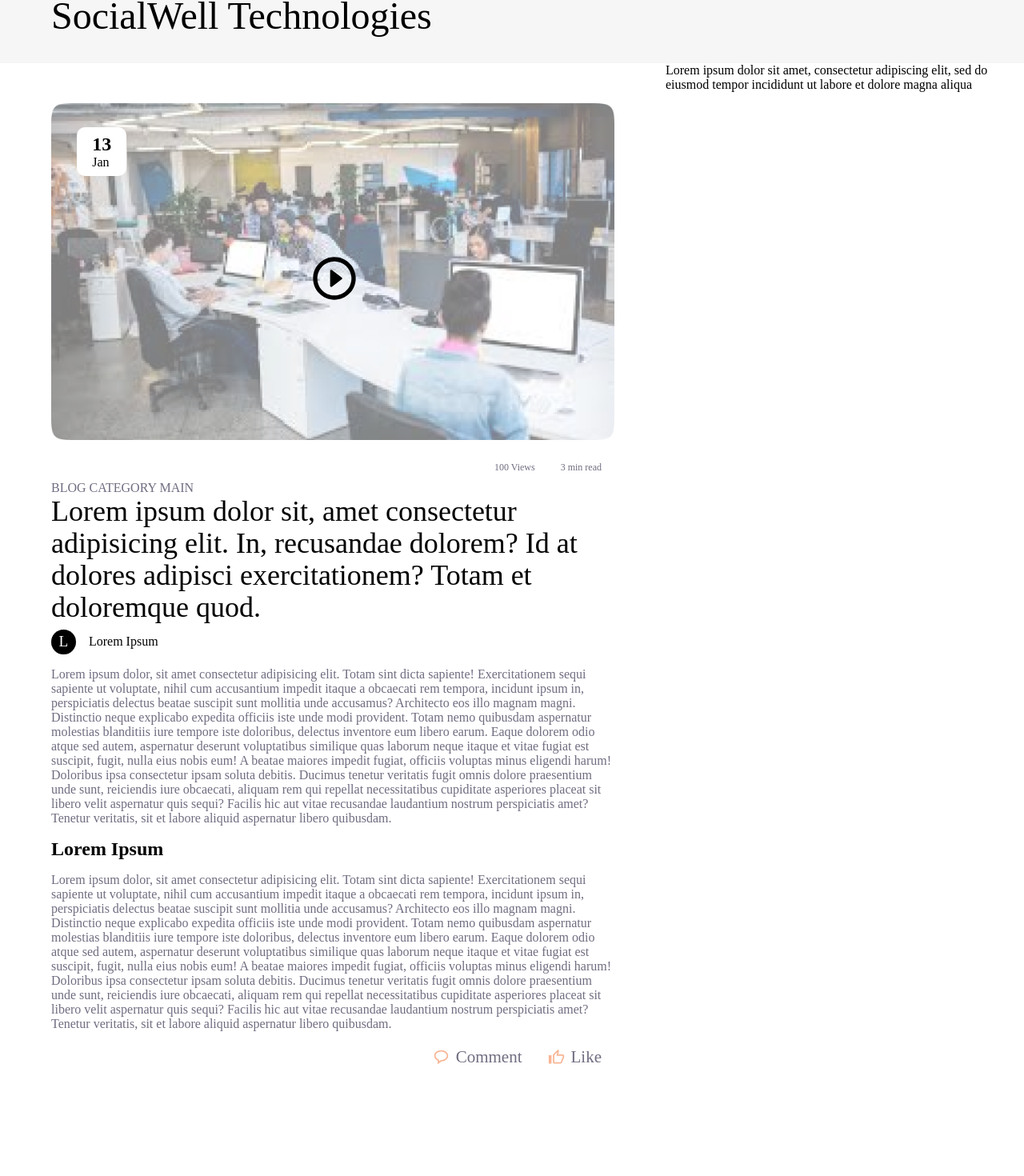
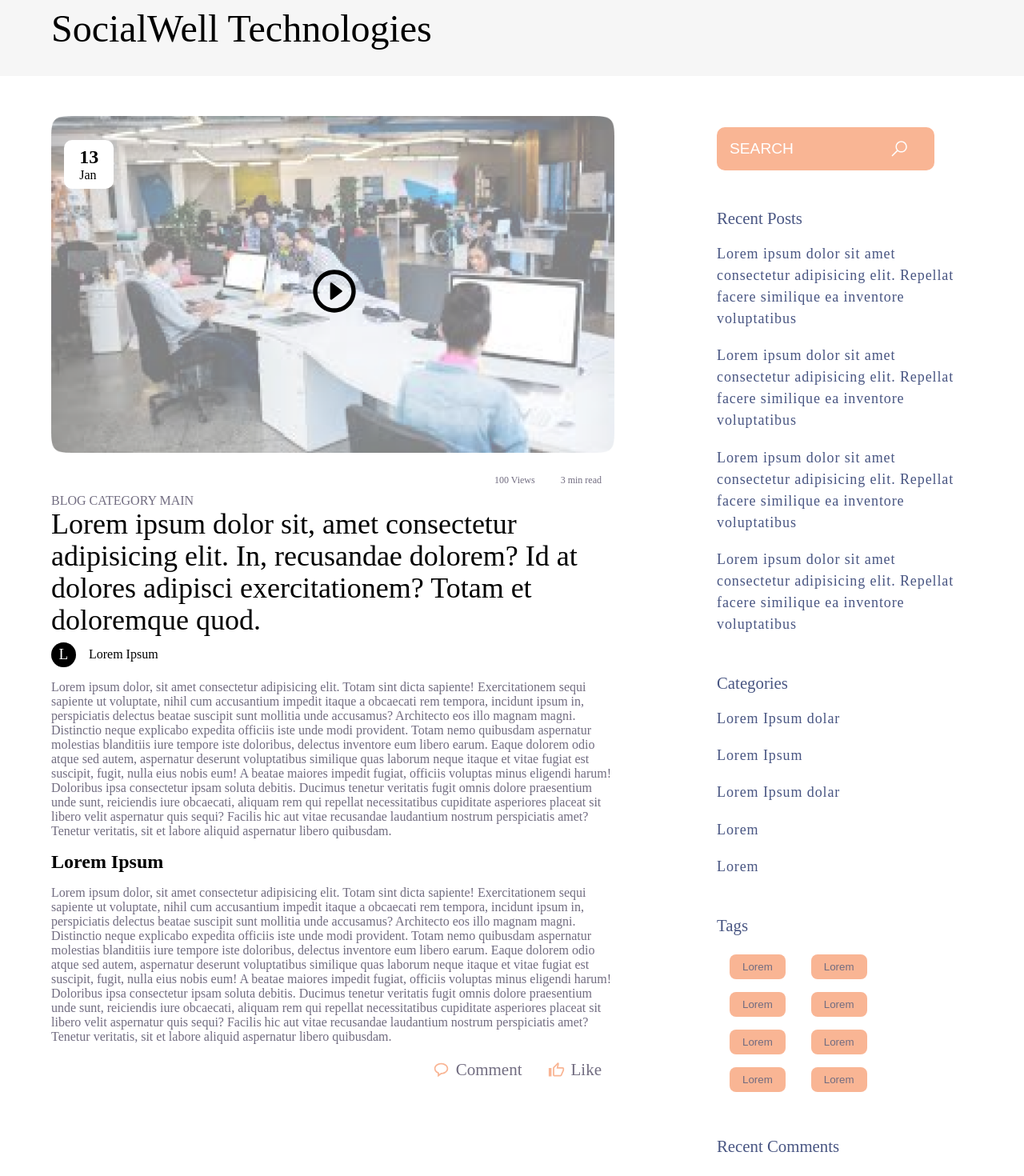
Before and after one commit to Developers-codz/socialwell-assignment, a Next.js app: page / in a window 1280 px wide. Shown: the part 164-1634 px from the top of the page at 80% size. Built offline with nearby package versions, Linux system fonts and the light colour scheme.

Commit message:
feat: aside done

```diff
--- /dev/null
+++ b/assets/icons/SearchIcon.tsx
@@ -0,0 +1,7 @@
+import React from 'react'
+
+export const SearchIcon = () => {
+  return (
+    <svg width="1.5em" height="1.5em" viewBox="0 0 32 32"><path fill="#fff" d="M19.5 3C14.265 3 10 7.265 10 12.5c0 2.25.81 4.307 2.125 5.938L3.28 27.28l1.44 1.44l8.843-8.845C15.192 21.19 17.25 22 19.5 22c5.235 0 9.5-4.265 9.5-9.5S24.735 3 19.5 3zm0 2c4.154 0 7.5 3.346 7.5 7.5S23.654 20 19.5 20S12 16.654 12 12.5S15.346 5 19.5 5z"></path></svg>
+  )
+}
--- a/assets/index.ts
+++ b/assets/index.ts
@@ -5,3 +5,4 @@ export * from "./icons/TwitterIcon"
 export * from "./icons/PlayBtnIcon";
 export * from "./icons/CommentIcon"
 export * from "./icons/LikeIcon"
+export * from "./icons/SearchIcon"
--- a/components/main/Aside/Aside.tsx
+++ b/components/main/Aside/Aside.tsx
@@ -1,11 +1,31 @@
 import * as React from 'react'
+import { SearchIcon } from '../../../assets'
 import { AsideWrapper } from '../mainComponents'
+import {InputWrapper,SearchBar,SearchIconWrapper,SideHeader,ShortText,TagBtn,TagWrapper} from "./asideComponents"
 
 export const Aside = () => {
   return (
     <AsideWrapper>
-    Lorem ipsum dolor sit amet, consectetur adipiscing elit, sed do eiusmod
-    tempor incididunt ut labore et dolore magna aliqua
+    <InputWrapper>
+    <SearchBar placeholder="SEARCH" />
+    <SearchIconWrapper className="search">
+      <SearchIcon />
+    </SearchIconWrapper>
+    </InputWrapper>
+    <SideHeader>Recent Posts</SideHeader>
+    {[1,2,3,4].map(i  => <ShortText>Lorem ipsum dolor sit amet consectetur adipisicing elit. Repellat facere similique ea inventore voluptatibus </ShortText>)}
+    <SideHeader>Categories</SideHeader>
+    <ShortText>Lorem Ipsum dolar</ShortText>
+    <ShortText>Lorem Ipsum</ShortText>
+    <ShortText>Lorem Ipsum dolar</ShortText>
+    <ShortText>Lorem </ShortText>
+    <ShortText>Lorem</ShortText>
+    <SideHeader>Tags</SideHeader>
+    <TagWrapper>
+
+    {[1,2,3,4,5,6,7,8].map(i => <TagBtn>Lorem</TagBtn>)}
+    </TagWrapper>
+    <SideHeader>Recent Comments</SideHeader>
   </AsideWrapper>
   )
 }
--- /dev/null
+++ b/components/main/Aside/asideComponents.ts
@@ -0,0 +1,60 @@
+import styled from "styled-components"
+
+export const InputWrapper = styled.div`
+position:relative;
+margin:2rem 0
+`
+
+
+export const SearchBar = styled.input`
+padding: 1rem;
+background-color: var(--color-primary);
+border:none;
+width:17rem;
+font-size: 1.2rem;
+border-radius: 10px;
+&::placeholder{
+    color:var(--color-light);
+    font-size:1.2rem;
+}
+&:focus{
+    outline: none;
+}
+`
+export const SearchIconWrapper = styled.div`
+position:absolute;
+top:27%;
+right:5rem;
+`
+
+export const SideHeader = styled.div`
+font-size:1.3rem;
+margin:3rem 0 1rem 0;
+color:var(--color-grey-800);
+`
+
+export const ShortText = styled(SideHeader)`
+font-size:1rem;
+margin:1.2rem 0 ;
+font-family: Poppins;
+font-size: 18px;
+font-weight: 400;
+line-height: 27px;
+letter-spacing: 0.05em;
+text-align: left;
+color:var(color-grey-500);
+
+`
+
+export const TagBtn = styled.button`
+background-color: var(--color-primary);
+color:var(--color-grey-500);
+border:none;
+border-radius:8px;
+padding:.5rem 1rem;
+margin:.5rem 1rem;
+cursor:pointer;
+`
+export const TagWrapper = styled.div`
+width:70%;
+`
--- a/components/main/mainComponents.ts
+++ b/components/main/mainComponents.ts
@@ -12,6 +12,7 @@ export const PageHead = styled.div`
 font-size: 3rem;
 padding:2rem 4rem;
 grid-area: head;
+background: var( --color-grey-100);
 
 `
 
@@ -25,7 +26,7 @@ padding: 2rem 4rem 10rem 4rem;
 export const AsideWrapper = styled.div`
 grid-area: side;
 background-color: var(--color-light);
-
+padding: 2rem 4rem 10rem 4rem;
 `
 
 export const ImageWrapper = styled.div`
@@ -38,7 +39,7 @@ export const DateLabel = styled.div`
 position: absolute;
 background-color: var(--color-light);
 top:3rem;
-left: 2rem;
+left: 1rem;
 padding: .5rem 1.2rem;
 border-radius: 10px;
 
--- a/components/navbar/navbarComponent.ts
+++ b/components/navbar/navbarComponent.ts
@@ -3,13 +3,14 @@ import styled from "styled-components"
 
 export const  NavStripe = styled.div`
 text-align: end;
-margin:.5rem 2rem;
+padding:.5rem 2rem;
+background-color: var( --color-grey-100);
 
 `
 
 export const Nav = styled.div`
 display:flex;
-height:10vh;
+height:12vh;
 background-color: var(--color-light);
 padding:.5rem 2rem;
 `
--- a/styles/globals.css
+++ b/styles/globals.css
@@ -14,10 +14,7 @@
 :root{
   --color-grey-100:#F6F6F6;
   --color-grey-500: #716C80;
+  --color-grey-800:#485582;
   --color-light:#fff;
   --color-primary:#F9B594;
 }
-
-body{
-  background-color: var(--color-grey-100);
-}
```
